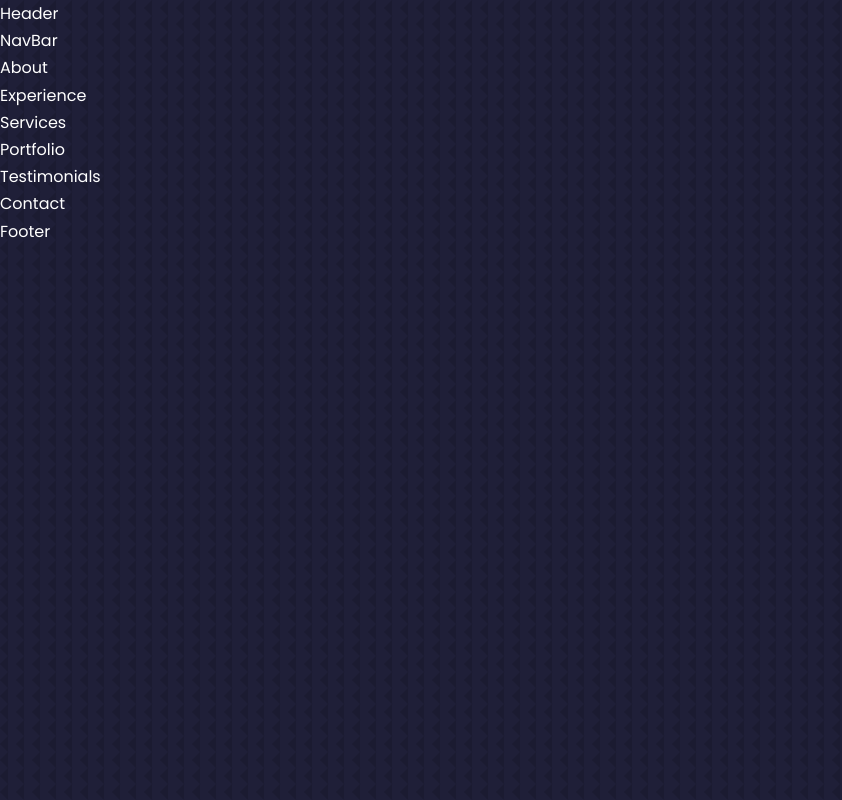
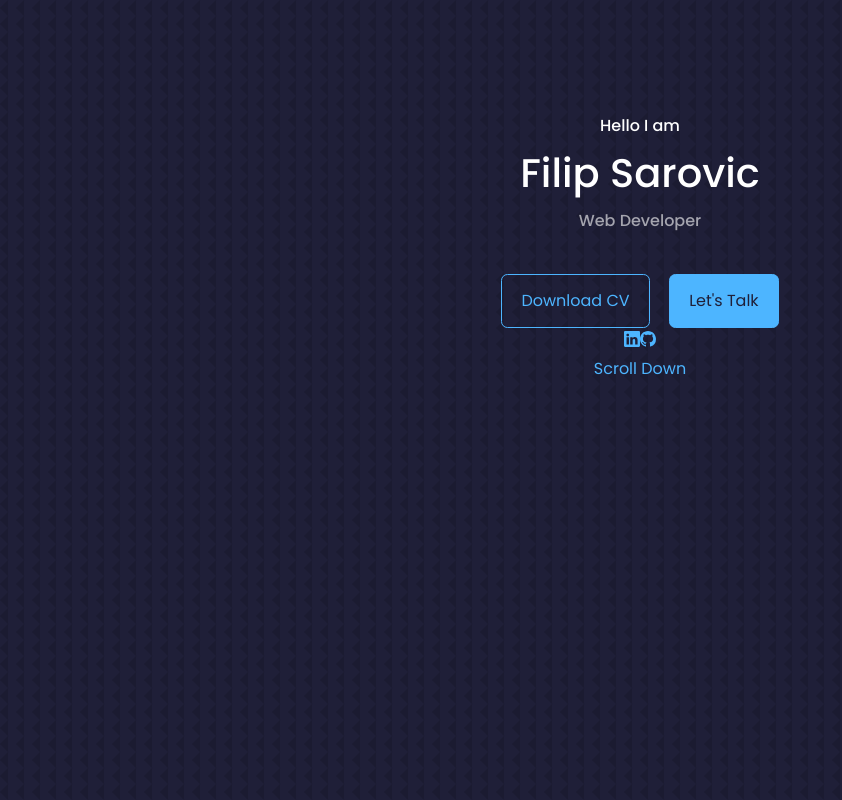
Before and after one commit to laststonedjs/laststonedjs.github.io, a React (Create React App) app in the folder react-portfolio/: page / in a window 1280 px wide. Shown: the top 800 px of the page, without its empty margins (0-842 px from the left). Built offline with nearby package versions, Linux system fonts and the light colour scheme.

Commit message:
Made top header section

```diff
--- /dev/null
+++ b/react-portfolio/src/components/header/CTA.jsx
@@ -0,0 +1,13 @@
+import React from 'react'
+import CV from '../../assets/cv.pdf'
+
+const CTA = () => {
+	return (
+		<div className='cta'>
+			<a href={CV} download className='btn'> Download CV </a>
+			<a href='#contact' className='btn btn-primary'> Let's Talk </a>
+		</div>
+	)
+}
+
+export default CTA
--- a/react-portfolio/src/components/header/Header.css
+++ b/react-portfolio/src/components/header/Header.css
@@ -0,0 +1,19 @@
+header {
+	height: 100vh;
+	padding-top: 7rem;
+	overflow: hidden;
+}
+
+.header__container {
+	text-align: center;
+	height: 100%;
+	position: relative;
+}
+
+/* ================ CTA =============== */
+.cta {
+	margin-top: 2.5rem;
+	display: flex;
+	justify-content: center;
+	gap: 1.2rem;
+}
--- a/react-portfolio/src/components/header/Header.jsx
+++ b/react-portfolio/src/components/header/Header.jsx
@@ -1,9 +1,28 @@
 import React from 'react'
+import CTA from './CTA'
+import HeaderSocials from './HeaderSocials'
+
+import Me from '../../assets/avatar.jpg'
 import './Header.css'
 
 const Header = () => {
 	return (
-		<div>Header</div>
+		<header>
+			<div className="container header__container">
+				<h4>Hello I am</h4>
+				<h1>Filip Sarovic</h1>
+				<h4 className="text-light">Web Developer</h4>
+				<CTA />
+				<HeaderSocials />
+				{/* <div className="me">
+					<img
+						src=''
+						alt='me'
+					/>
+				</div> */}
+				<a href='#contact' className='scroll__down'>Scroll Down</a>
+			</div>
+		</header>
 	)
 }
 
--- /dev/null
+++ b/react-portfolio/src/components/header/HeaderSocials.jsx
@@ -0,0 +1,18 @@
+import React from 'react'
+import { BsLinkedin } from 'react-icons/bs'
+import { BsGithub } from 'react-icons/bs'
+
+const HeaderSocials = () => {
+	return (
+		<div className='header__socials'>
+			<a href='https://www.linkedin.com/in/filip-sarovic-4376a61a1/' target='_blank'>
+				<BsLinkedin />
+			</a>
+			<a href='https://github.com/laststonedjs' target='_blank'>
+				<BsGithub />
+			</a>
+		</div>
+	)
+}
+
+export default HeaderSocials
--- a/react-portfolio/src/index.css
+++ b/react-portfolio/src/index.css
@@ -41,7 +41,7 @@
 	background-image: url(../src/assets/bg-texture.png);
 }
 
-/* =================== GENERAL STYLES ====================== */
+/* ============================== GENERAL STYLES ================================ */
 .container {
 	width: var(--container-width-lg);
 	margin: 0 auto;
@@ -115,7 +115,7 @@
 	object-fit: cover;
 }
 
-/* =================== MEDIA QUERIES (medium devices) ====================== */
+/* ================= MEDIA QUERIES (medium devices) ==================== */
 @media screen and (max-width: 1024px) {
 	.container {
 		width: var(--container-width-md);
@@ -126,7 +126,7 @@
 	}
 }
 
-/* =================== MEDIA QUERIES (small devices) ====================== */
+/* =============== MEDIA QUERIES (small devices) ================ */
 @media screen and (max-width: 600px) {
 	.container {
 		width: var(--container-width-sm);
```
Also changed, not shown: 1 other file (tests, documents, lock files or other folders).
